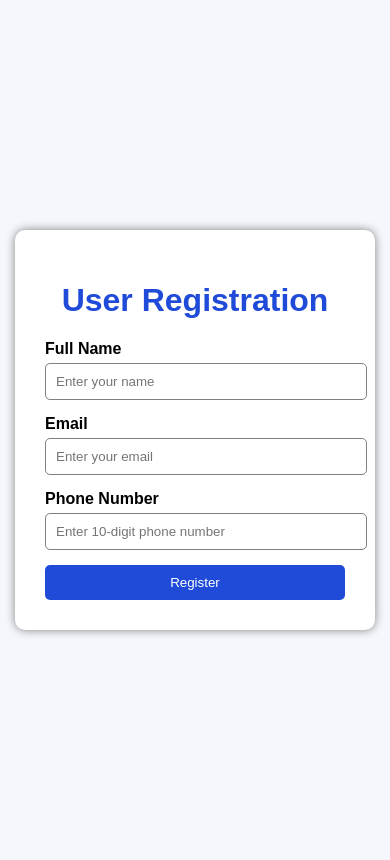
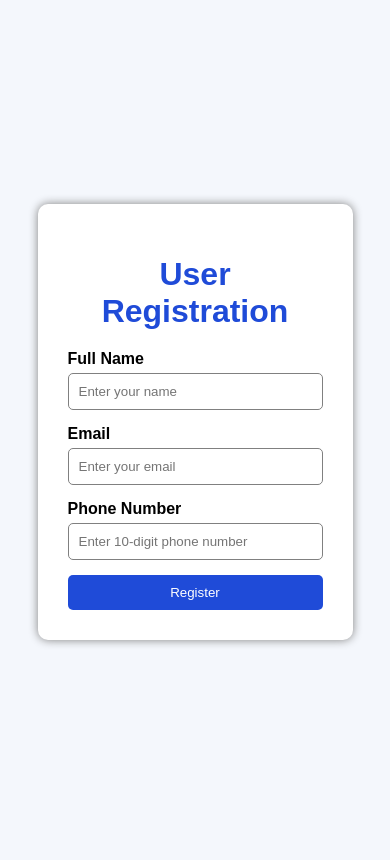
Before and after one commit to srivastavaanu7922-oss/UserValidationModule, a Flask app: page / in a window 390 px wide. After the commit the page ends 646 px from the top, so only its background shows below. Run offline with Flask 3, Linux system fonts and the light colour scheme.

Commit message:
Made frontend responsive

```diff
--- a/static/style.css
+++ b/static/style.css
@@ -4,7 +4,10 @@ body{
     display:flex;
     justify-content:center;
     align-items:center;
-    height:100vh;
+    min-height:100vh;
+    margin:0;
+    padding:20px;
+    box-sizing:border-box;
 }
 
 form{
@@ -12,12 +15,15 @@ form{
     padding:30px;
     border-radius:10px;
     box-shadow:0 0 10px gray;
-    width:300px;
+    width:90%;
+    max-width:350px;
+    box-sizing:border-box;
 }
 
 h1{
     text-align:center;
     color:#1f4bd8;
+    margin-bottom:20px;
 }
 
 label{
@@ -31,6 +37,7 @@ input{
     margin-bottom:15px;
     border:1px solid gray;
     border-radius:5px;
+    box-sizing:border-box;
 }
 
 button{
@@ -41,6 +48,7 @@ button{
     border:none;
     border-radius:5px;
     cursor:pointer;
+    box-sizing:border-box;
 }
 
 button:hover{
--- a/templates/index.html
+++ b/templates/index.html
@@ -1,6 +1,8 @@
 <!DOCTYPE html>
 <html>
 <head>
+    <meta charset="UTF-8">
+    <meta name="viewport" content="width=device-width, initial-scale=1.0">
     <title>User Registration</title>
     <link rel="stylesheet" href="{{ url_for('static', filename='style.css') }}">
 </head>
@@ -8,7 +10,7 @@
 
     <form method="POST">
 
-    <h1>User Registration</h1>
+        <h1>User Registration</h1>
 
         <label>Full Name</label><br>
         <input type="text" name="fullname" placeholder="Enter your name">
@@ -23,7 +25,7 @@
 
         {% if result %}
         <p style="text-align:center; margin-top:15px; font-weight:bold;">
-        {{ result }}
+            {{ result }}
         </p>
         {% endif %}
 
```
